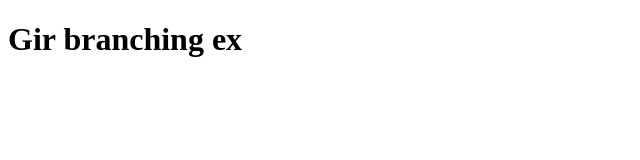
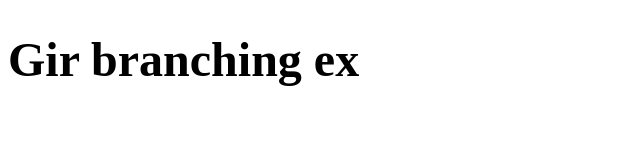
Before and after one commit to ArtemAntonenko0504/day_8_brenching, a plain HTML site: page index.html in a window 1280 px wide. Shown: the whole page, without its empty margins (0-640 px from the left). Drawn offline with Linux system fonts and the light colour scheme.

Commit message:
chenges in stylesheet

```diff
--- a/index.html
+++ b/index.html
@@ -4,6 +4,7 @@
     <meta charset="UTF-8">
     <meta name="viewport" content="width=device-width, initial-scale=1.0">
     <title>Git Branching ex</title>
+    <link rel="stylesheet" href="style.css" />
 </head>
 <body>
     <h1> Gir branching ex
--- /dev/null
+++ b/style.css
@@ -0,0 +1,3 @@
+h1 {
+    font-size: 3em;
+}
```
